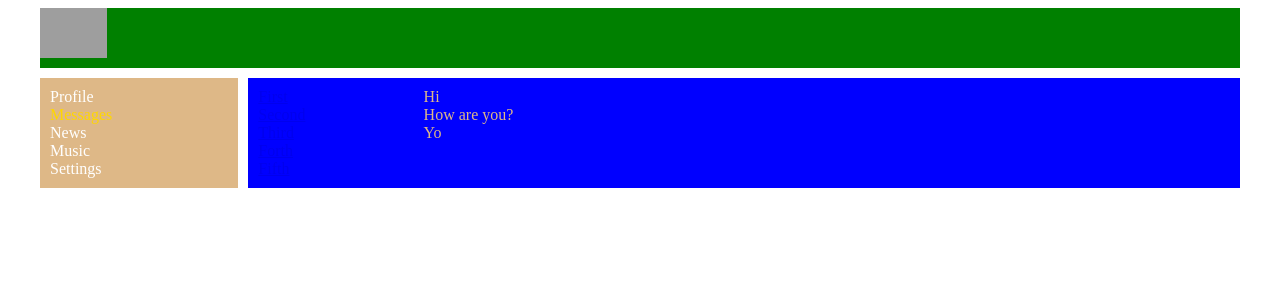
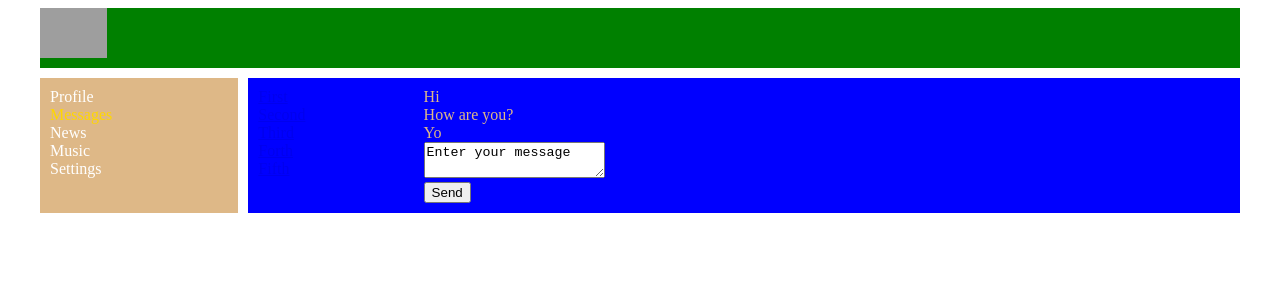
Before and after one commit to olehpi/react-project, a React (Vite) app: page /dialogs in a window 1280 px wide. Shown: the top 300 px of the page. Built offline with nearby package versions, Linux system fonts and the light colour scheme; grey boxes are pictures that could not be loaded.

Commit message:
L40 Added Send Message into Dialogs Page

```diff
--- a/src/App.jsx
+++ b/src/App.jsx
@@ -13,7 +13,7 @@ const App = (props) => {
         <Navbar />
         <div className="app-wrapper-content">
           <Routes>
-            <Route path="/dialogs/*" Component={() => <Dialogs state={props.state.messagesPage} />} />
+            <Route path="/dialogs/*" Component={() => <Dialogs store={props.store} />} />
             <Route path="/profile" Component={() =>
               <Profile profilePage={props.state.profilePage} dispatch={props.dispatch} />
             }
--- a/src/components/Dialogs/Dialogs.jsx
+++ b/src/components/Dialogs/Dialogs.jsx
@@ -2,16 +2,35 @@ import { NavLink } from 'react-router-dom';
 import d from './Dialogs.module.css'
 import DialogItem from './DialogItem/DialogItem';
 import Message from './Message/Message';
+import { sendMessageCreator, updateNewMessageBodyCreator } from '../../store/state';
 
 const Dialogs = (props) => {
+    let state = props.store.getState().messagesPage;
+    const dialogsElements = state.dialogsData.map(dialog => <DialogItem name={dialog.name} id={dialog.id} />);
+    const messagesElements = state.messagesData.map(message => <Message message={message.message} />);
+    const newMessageBody = state.newMessageBody;
+
+    const onSendMessageClick = () => {
+        props.store.dispatch(sendMessageCreator())
+    };
+    const onNewMessageChange = (event) => {
+        const body = event.target.value;
+        props.store.dispatch(updateNewMessageBodyCreator(body));
+    }
 
     return (
         <div className={d.dialogs}>
-            <div className={d.dialogItems}>
-                {props.state.dialogsData.map(dialog => <DialogItem name={dialog.name} id={dialog.id} />)}
-            </div>
+            <div className={d.dialogItems}>{dialogsElements}</div>
             <div className={d.messages}>
-                {props.state.messagesData.map(message => <Message message={message.message} />)}
+                <div>{messagesElements}</div>
+                <div>
+                    <div><textarea
+                        value={newMessageBody}
+                        onChange={onNewMessageChange}
+                        placeholder='Enter your message'
+                    ></textarea></div>
+                    <div><button onClick={onSendMessageClick}>Send</button></div>
+                </div>
             </div>
         </div>
     )
--- a/src/main.jsx
+++ b/src/main.jsx
@@ -9,7 +9,7 @@ const root = ReactDOM.createRoot(container);
 let rerenderTree = (state) => {
   root.render(
     <React.StrictMode>
-      <App state={state} dispatch={store.dispatch.bind(store)} />
+      <App state={state} dispatch={store.dispatch.bind(store)} store={store} />
     </React.StrictMode>
   );
 }
--- a/src/store/state.jsx
+++ b/src/store/state.jsx
@@ -1,5 +1,8 @@
 const ADD_POST = 'ADD-POST';
 const UPDATE_NEW_POST_TEXT = 'UPDATE-NEW-POST-TEXT';
+const UPDATE_NEW_MESSAGE_BODY = 'UPDATE-NEW-MESSAGE-BODY';
+const SEND_MESSAGE = 'SEND-MESSAGE';
+
 
 let store = {
     _state: {
@@ -22,7 +25,8 @@ let store = {
                 { id: 1, message: 'Hi' },
                 { id: 2, message: 'How are you?' },
                 { id: 3, message: 'Yo' }
-            ]
+            ],
+            newMessageBody: 'Enter your message'
         }
     },
     _callSubscriber(state) {
@@ -55,14 +59,27 @@ let store = {
             this._addPost();
         } else if (action.type === UPDATE_NEW_POST_TEXT) {
             this._updatePost(action.newText);
+        } if (action.type === UPDATE_NEW_MESSAGE_BODY) {
+            this._state.messagesPage.newMessageBody = action.body;
+            this._callSubscriber(this._state);
+        } if (action.type === SEND_MESSAGE) {
+            let body = this._state.messagesPage.newMessageBody;
+            this._state.messagesPage.newMessageBody = '';
+            this._state.messagesPage.messagesData.push( { id: 7, message: body },);
+            this._callSubscriber(this._state);
         }
     }
-
 };
 
 export const addPostActionCreator = () => ({ type: ADD_POST });
 
 export const updateNewPostTextActionCreator = (text) => ({ type: UPDATE_NEW_POST_TEXT, newText: text });
 
+export const sendMessageCreator = () => ({ type: SEND_MESSAGE });
+
+export const updateNewMessageBodyCreator = (body) => ({ type: UPDATE_NEW_MESSAGE_BODY, body: body });
+
+
+
 export default store;
 window.store = store;
```
